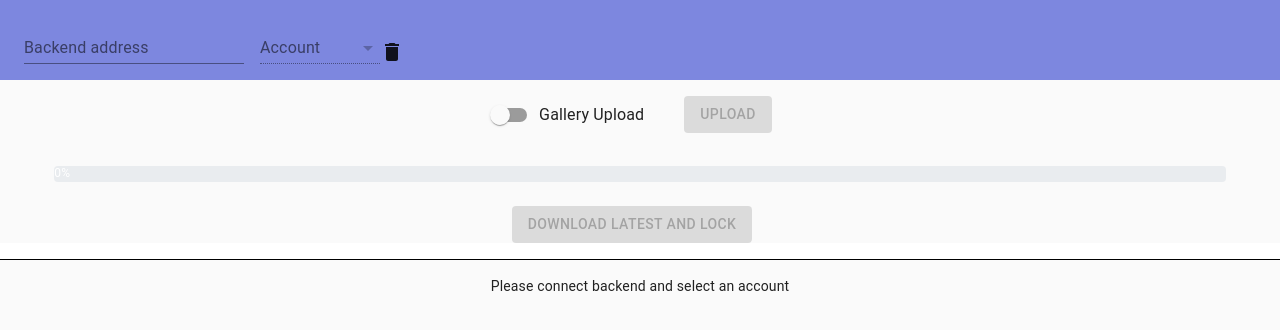
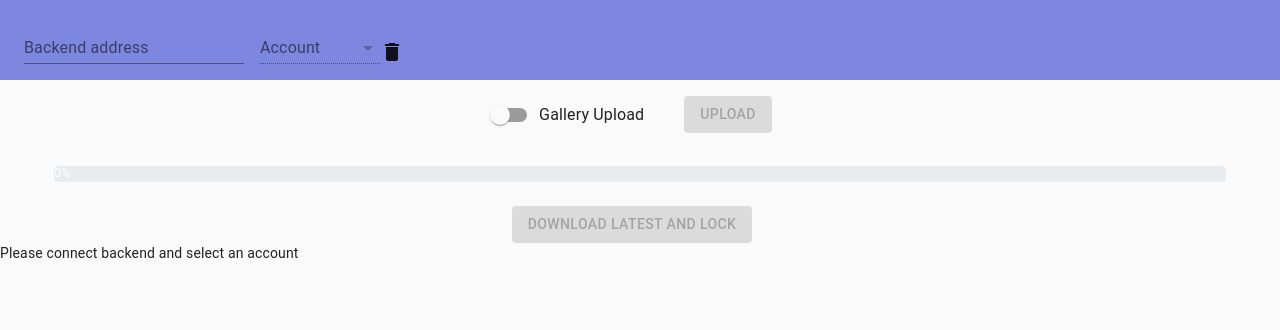
Before and after one commit to michaelcheungkm/picture-layout-organiser, a React (Create React App) app in the folder frontend/: page / in a window 1280 px wide. Shown: the top 330 px of the page. Built offline with nearby package versions, Linux system fonts and the light colour scheme.

Commit message:
Strip style classes to rebuild components with material-ui

```diff
--- a/frontend/src/Main.js
+++ b/frontend/src/Main.js
@@ -573,7 +573,7 @@ const App = () => {
         </Grid>
       </Grid>
 
-      <div className={classes.statusMessageContainer}>
+      <div>
         {statusMessages.map((message, index) =>
           <StatusMessage
             key={index}
@@ -638,7 +638,7 @@ const App = () => {
 
   // Content to render when there is no grid to show (no account selected)
   var noGridContent = (
-    <div className={classes.emptyContent}>
+    <div>
       Please connect backend and select an account
     </div>
   )
@@ -646,7 +646,7 @@ const App = () => {
   return (
     <div>
       {topBar}
-      <div className={classes.pageContent}>
+      <div>
 
         {
           (backendAddress !== null && username !== EMPTY_USER)
--- a/frontend/src/style.js
+++ b/frontend/src/style.js
@@ -1,8 +1,7 @@
 import { makeStyles } from '@material-ui/core/index'
 
-const useStyles = makeStyles(theme => {
-    console.log(theme)
-    return ({
+const useStyles = makeStyles(theme =>
+    ({
       button: {
         marginRight: theme.spacing(2)
       },
@@ -10,15 +9,6 @@ const useStyles = makeStyles(theme => {
         marginLeft: theme.spacing(1),
         marginRight: theme.spacing(1),
         width: 300
-      },
-      mainGrid: {
-        display: 'table',
-        margin: 'auto',
-        textAlign: 'center'
-      },
-      emptyContent: {
-        margin: 'auto',
-        textAlign: 'center'
       },
       topBar: {
         width: '100%',
@@ -30,48 +20,8 @@ const useStyles = makeStyles(theme => {
         backgroundColor: theme.palette.primary.light,
         padding: '2vmin',
         marginBottom: '2vmin'
-      },
-      uploadStatusBar: {
-        textAlign: 'center',
-        backgroundColor: 'white',
-        width: '100%',
-        padding: '2vmin',
-        borderBottom: 'solid 0.1vmin black'
-      },
-      downloadButton: {
-        padding: '2vmin',
-        textAlign: 'center',
-        borderBottom: 'solid 0.1vmin black',
-        backgroundColor: 'white'
-      },
-      statusMessageContainer: {
-        borderBottom: 'solid 0.1vmin black',
-        padding: '1vmin',
-        backgroundColor: 'white'
-      },
-      uploadButton: {
-        marginRight: '2vmin',
-        verticalAlign: 'middle'
-      },
-      progressBarContainer: {
-        display: 'inlineBlock',
-        width: '75vw'
-      },
-      pageContent: {
-        marginTop: '2vmin'
-      },
-      accountSelect: {
-        verticalAlign: 'middle'
-      },
-      accountDeleteIcon: {
-        width: '1.5rem',
-        cursor: 'pointer',
-        margin: '0.5vmin'
       }
-
-
     })
-}
 )
 
 export default useStyles
```
